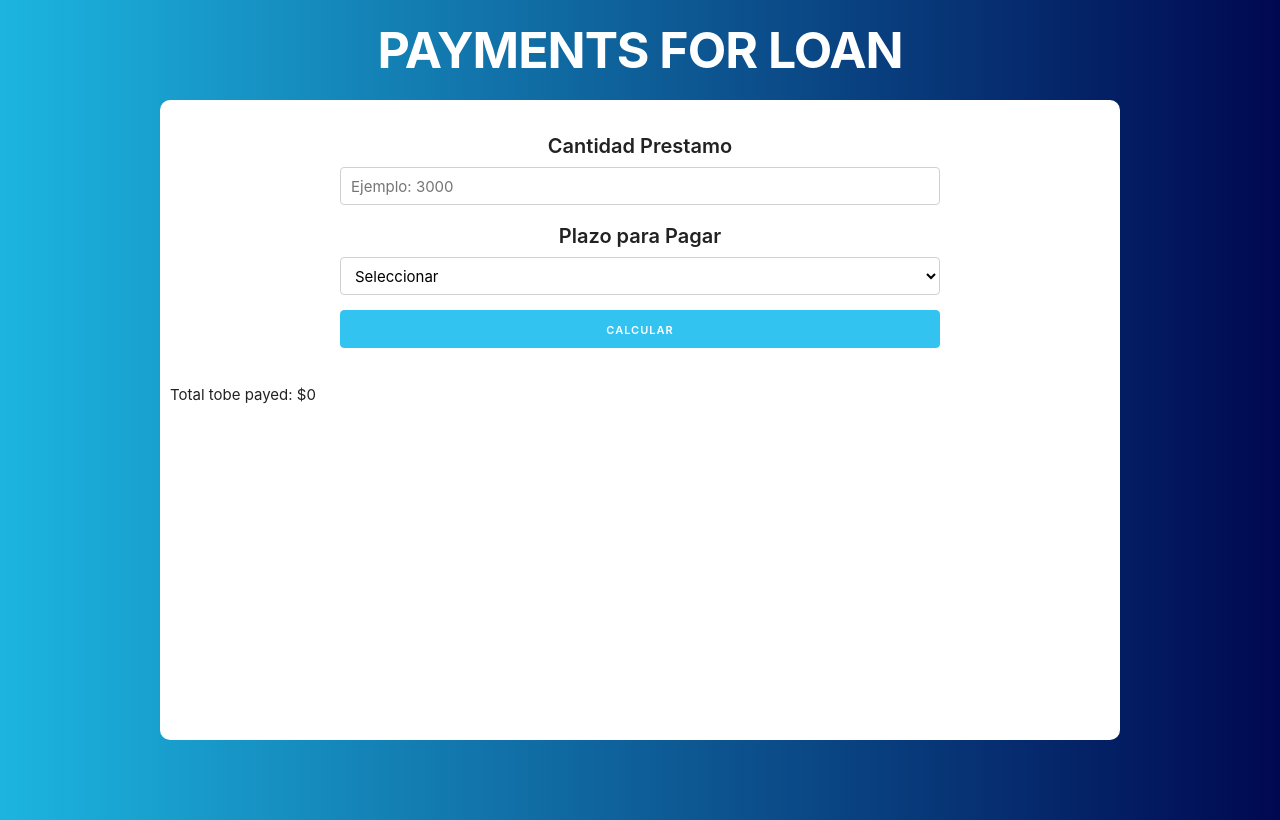
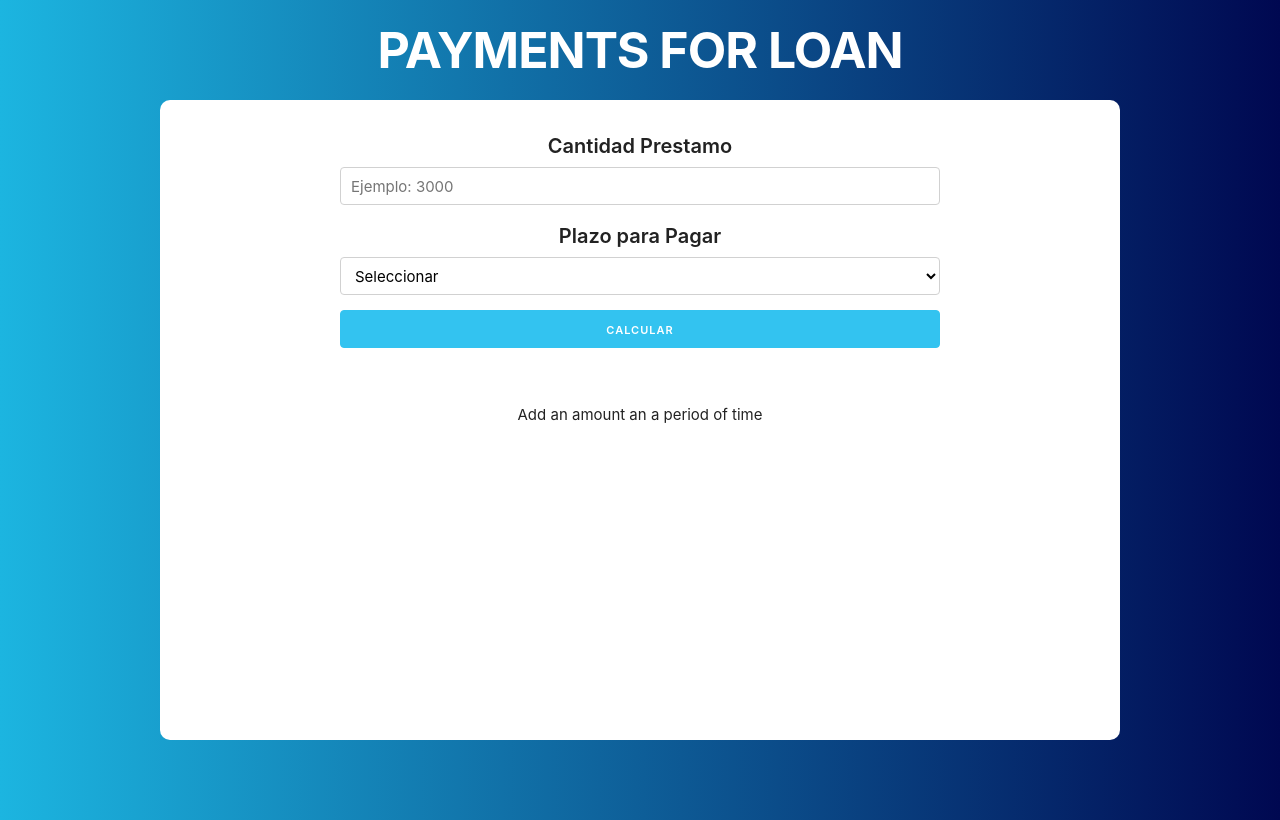
Before and after one commit to ing-arriola/loanApp, a React (Create React App) app: page / in a window 1280 px wide. Built offline with nearby package versions, Linux system fonts and the light colour scheme.

Commit message:
Showing one or either component depending on a condition

```diff
--- a/src/App.js
+++ b/src/App.js
@@ -1,11 +1,21 @@
 import React, { Fragment,useState } from 'react';
 import Header from './components/Header'
 import Form from './components/Form'
+import Messages from './components/Messages'
+import Result from './components/Result'
 function App() {
 
   const [amount,saveAmount]= useState(0)
   const [time,saveTime]= useState('')
   const [total,saveTotal]=useState(0)
+
+  let component
+
+  if (total===0) {
+    component=<Messages/>
+  } else {
+    component=<Result/>
+  }
 
   return (
     <Fragment>
@@ -20,7 +30,9 @@ function App() {
       saveTotal={saveTotal}
      />
 
-  <p>Total tobe payed: ${total}</p>
+    <div className='mensajes'>
+      {component}
+    </div>
     </div>
 
 
--- /dev/null
+++ b/src/components/Messages.js
@@ -0,0 +1,8 @@
+import React from 'react';
+const Messages = () =>
+ ( <p>
+     Add an amount an a period of time
+ </p> );
+
+
+export default Messages;
--- /dev/null
+++ b/src/components/Result.js
@@ -0,0 +1,7 @@
+import React from 'react';
+
+const Resultado = () => {
+    return ( <h1>From Result</h1> );
+}
+
+export default Resultado;
```
